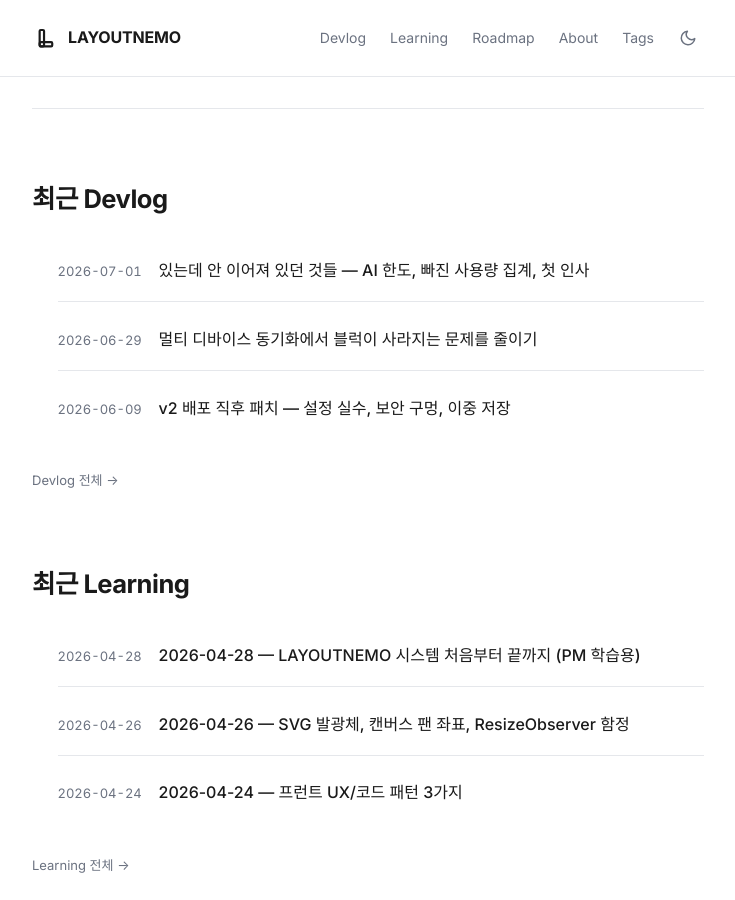
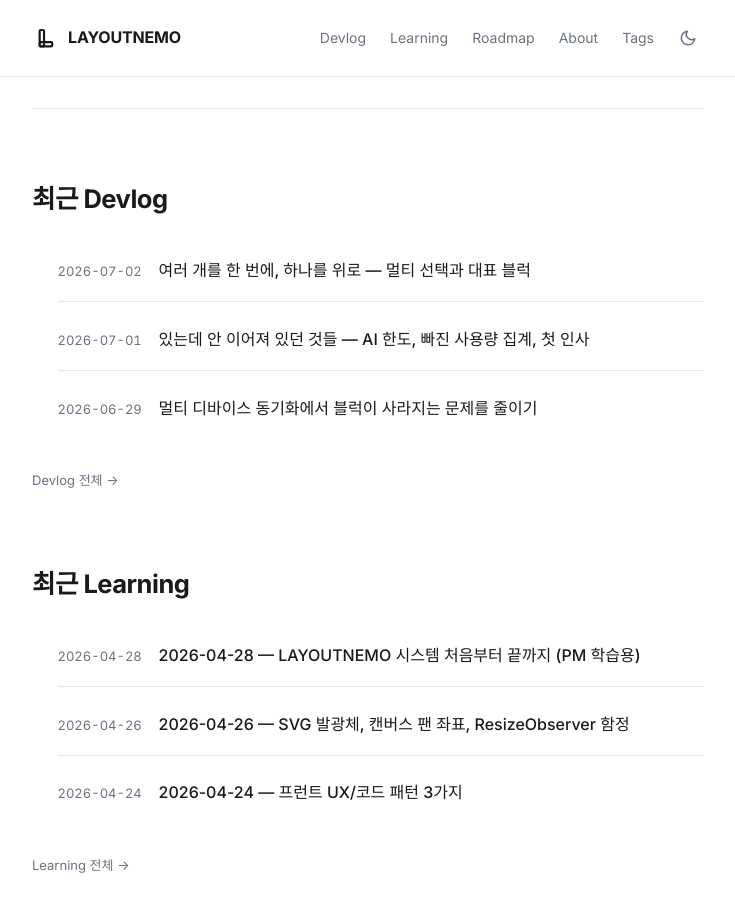
Before and after one commit to Yuwolx/LAYOUTNEMO, a Jekyll site: the page built from index.md, in a window 1280 px wide and 900 px high, scrolled down 930 px. Shown: the whole window, without its empty margins (272-1007 px from the left). Built offline with Jekyll 4.4.1, drawn with Linux system fonts in a browser that asks for light colours; some web fonts are replaced; part of the change alters nothing that is shown.

Commit message:
Devlog: multi-select and featured (pin) block
New post 2026-07-02; roadmap moves multi-select to done and adds the
featured/pin block.

Co-Authored-By: Claude Opus 4.8 (1M context) <noreply@anthropic.com>

```diff
--- /dev/null
+++ b/docs/devlog/2026-07-02-multi-select-and-pin.md
@@ -0,0 +1,103 @@
+---
+layout: post
+title: "여러 개를 한 번에, 하나를 위로 — 멀티 선택과 대표 블럭"
+parent: Devlog
+nav_order: 14
+tags: [UX, 캔버스, 멀티선택, 공지]
+---
+
+# 여러 개를 한 번에, 하나를 위로 — 멀티 선택과 대표 블럭
+{: .no_toc }
+
+**2026-07-02 — 블럭이 많아지면, 하나씩 만지는 게 일이 된다.**
+{: .fs-5 .fw-300 }
+
+---
+
+<details markdown="block">
+<summary>목차</summary>
+{: .text-delta }
+- TOC
+{:toc}
+</details>
+
+---
+
+## 무슨 일이 있었나
+
+캔버스에 블럭이 쌓이면서 두 가지가 불편해졌다.
+
+- 여러 블럭의 시급도를 한꺼번에 바꾸거나, 몇 개를 같이 옮기고 싶은데 **하나씩** 해야 했다.
+- 캔버스가 커지면 정작 **제일 중요한 블럭**이 팬을 하다 보면 화면 밖으로 사라졌다.
+
+그래서 **멀티 선택**과 **대표 블럭(공지)** 두 가지를 붙였다. 둘 다 "블럭을 하나씩 다룬다"는 전제를 깨는 작업이었다.
+
+---
+
+## 멀티 선택: 빈 modifier 찾기부터
+
+캔버스에는 이미 제스처가 빽빽했다.
+
+- 그냥 드래그 → 이동
+- Shift + 드롭 → 연결(토스)
+- Alt + 클릭 → 복사
+- Space + 드래그 → 팬
+
+새 인터랙션을 넣기 전에 이 지도부터 그렸다. 남는 건 **Ctrl/Cmd** 하나였다. 그래서 규칙을 이렇게 정했다.
+
+- **Ctrl + 빈 캔버스 드래그** → 마퀴(박스) 선택
+- **Ctrl + 블럭 클릭** → 선택 토글
+- **Esc / 빈 곳 클릭** → 해제
+
+선택하면 상단에 작은 툴바가 떠서 **시급도 일괄 변경 / 갈무리 / 해제**를 할 수 있고, 선택된 블럭 하나를 드래그하면 **전체가 같이 움직인다.**
+
+### 드래그 중 히스토리는 분리해야 한다
+
+같이 이동을 붙이면서 한 번 데인 곳이 있다. 위치 이동은 원래 `onUpdateBlock(..., skipHistory=true)` 로 드래그 중에는 히스토리를 안 남기고, 손을 뗄 때 최종 좌표 하나만 기록한다. 그런데 일괄 업데이트 함수(`onBatchUpdateBlocks`)에는 그 `skipHistory` 옵션이 없었다.
+
+그대로 쓰면 드래그하는 매 프레임마다 히스토리가 쌓여서, Undo 한 번에 한 프레임씩 되돌아가는 참사가 난다. 그래서 배치 함수에도 `skipHistory` 를 넣고, **드래그 중에는 히스토리 없이 위치만 갱신 → 손 뗄 때 한 번만 커밋**하게 했다. 여러 블럭을 옮겨도 Undo 한 번에 전부 제자리로 온다.
+
+### 선택 색은 시급도와 겹치면 안 된다
+
+선택 표시를 파랑 링으로 했더니 시급도의 "여유(파랑)"와 헷갈렸다. 시급도 4색(회색·파랑·초록·빨강)과 안 겹치는 색이 필요했고, **보라**로 갔다. 링만으로는 약해서 나머지 블럭을 살짝 흐리게(디밍) 처리했다 — 결(Facet)을 누를 때 쓰던 "렌즈" 방식 그대로다. 선택한 것들이 화면에서 떠오른다.
+
+---
+
+## 대표 블럭: 카톡 공지처럼
+
+"블럭 고정" 이야기가 나왔는데, 블럭은 이미 캔버스에 고정돼 있다. 진짜 원한 건 **카카오톡 공지처럼, 팬을 하든 줌을 하든 항상 위에 떠 있는 대표 블럭**이었다.
+
+- 블럭의 ⋮ 메뉴에서 **'대표로 고정'**
+- 캔버스 상단에 **배너**로 항상 노출 (제목 + 내용 한 줄 + 시급도)
+- 배너를 누르면 그 블럭 **상세가 열리고**, ✕ 로 내린다
+- 대표는 **캔버스당 하나** — 새로 고정하면 이전 건 자동 해제
+
+### 마이그레이션 없이 동기화하기
+
+"대표 여부"를 어디에 저장할지가 문제였다. 블럭 테이블에 `is_pinned` 컬럼을 추가하면 마이그레이션을 또 돌려야 한다. 그런데 블럭에는 이미 `metadata` (jsonb) 컬럼이 있었고, 지금까지 빈 객체만 넣고 있었다.
+
+그래서 `metadata.pinned` 에 담았다. **컬럼 추가(마이그레이션) 없이도 기기 간 동기화가 되는** 필드가 공짜로 생긴 셈이다. jsonb 한 칸은 이럴 때 요긴하다.
+
+### 오버레이는 클리핑과 z-index를 따진다
+
+배너 위치로 은근히 삽질했다. 처음엔 페이지 레벨에 `fixed` 로 띄웠더니, 헤더(z-50)와 겹쳐 **위가 잘리고**, 열린 상세 다이얼로그(z-50)를 배너가 **덮어버렸다.**
+
+정리하고 보니 답은 단순했다. 배너를 **캔버스 안**에 그리면 된다. 캔버스는 헤더 아래에서 시작하니 헤더에 안 잘리고, 다이얼로그는 포탈이라 캔버스 콘텐츠보다 항상 위에 뜬다. z-index를 손으로 맞추는 대신 **렌더 위치(스택 컨텍스트)를 바꾸니** 두 문제가 같이 풀렸다.
+
+한 가지 더. 캔버스는 `overflow-hidden` 이라, 배너에 넣었던 넓은 보라 글로우가 캔버스 위쪽 밖으로 삐져나가면서 **일직선으로 잘렸다.** 그게 "짤림"의 정체였다. 큰 글로우는 빼고, 대신 핀을 감싼 작은 원에 은은한 halo만 남겼다.
+
+---
+
+## 정리
+
+두 기능 모두 "하나씩"이라는 기본기를 넘는 작업이었고, 공통적으로 **기존 것을 먼저 읽는** 게 중요했다.
+
+이번에 배운 것:
+
+- 새 인터랙션은 **기존 제스처 지도**부터 그려야 안 겹친다. 빈 modifier(Ctrl)를 찾은 게 절반이었다.
+- 드래그처럼 연속으로 일어나는 조작은 **중간 상태와 최종 상태의 히스토리를 반드시 분리**해야 한다.
+- 스키마를 늘리기 전에 **이미 있는 jsonb 한 칸**으로 동기화 필드를 공짜로 얻을 수 있다.
+- 오버레이는 z-index를 만지기 전에 **어디에(어느 스택 컨텍스트에) 그리는지**, 그리고 부모의 `overflow` 를 먼저 본다.
+- 강조 색은 **이미 의미를 가진 색(시급도 4색)을 피해서** 골라야 헷갈리지 않는다.
+
+다음은 이 둘을 설명서에도 반영하고(대표 블럭은 이미 넣었다), 멀티 선택의 "같이 이동"을 더 다듬는 쪽이다. 캔버스 도구는 결국 **손에 익는 제스처를 하나씩 늘려가는** 일에 가깝다.
--- a/docs/devlog/index.md
+++ b/docs/devlog/index.md
@@ -24,6 +24,7 @@ LAYOUTNEMO를 만들면서 마주친 문제, 선택, 삽질, 배운 것을 기
 
 | 날짜 | 제목 | 상태 |
 |------|------|------|
+| 2026-07-02 | [여러 개를 한 번에, 하나를 위로 — 멀티 선택과 대표 블럭]({{ site.baseurl }}/docs/devlog/2026-07-02-multi-select-and-pin/) | ✅ 공개 |
 | 2026-07-01 | [있는데 안 이어져 있던 것들 — AI 한도, 빠진 사용량 집계, 첫 인사]({{ site.baseurl }}/docs/devlog/2026-07-01-quota-and-missing-analytics/) | ✅ 공개 |
 | 2026-06-29 | [멀티 디바이스 동기화에서 블럭이 사라지는 문제를 줄이기]({{ site.baseurl }}/docs/devlog/2026-06-29-sync-pruning-fix/) | ✅ 공개 |
 | 2026-06-09 | [로그인·DB 코드, 지금 점검하고 가기]({{ site.baseurl }}/docs/devlog/2026-06-09-auth-db-code-review/) | ✅ 공개 |
--- a/docs/roadmap.md
+++ b/docs/roadmap.md
@@ -39,10 +39,11 @@ LAYOUTNEMO의 현재 상태와 앞으로의 방향을 기록합니다.
 - [x] 전체 백업 내보내기(JSON) — 로컬 사용자 데이터 유실 대비 (2026-07-01)
 - [x] 블럭 검색(Cmd/Ctrl+F) + 선택 시 해당 블럭으로 캔버스 이동 (2026-07-01)
 - [x] 헤더에 AI 사용량 표시(무료 플랜) + 관계선 렌더 성능 개선(O(n²)→O(n)) (2026-07-01)
+- [x] 블럭 멀티 선택 — Ctrl 마퀴/클릭 선택 + 일괄 시급도·갈무리 + 같이 이동, 보라 선택 표시 (2026-07-02)
+- [x] 대표 블럭(공지) — ⋮ 메뉴로 고정, 상단 배너로 항상 노출, 클릭 시 상세 (캔버스당 1개, metadata 동기화) (2026-07-02)
 
 ## 🚧 진행 중 / 내부 개선
 
-- [ ] 블럭 멀티 선택 (Ctrl+드래그 마퀴) + 일괄 이동/시급도 변경/갈무리
 - [ ] 정리하기 적용 시 삭제 블럭 보존/히스토리 처리 강화
 - [ ] 정리하기 AI 입력에 태그/기한까지 포함해 제안 품질 높이기
 - [ ] 결 삭제 시 기존 블럭 재배정 UX 정리
```
